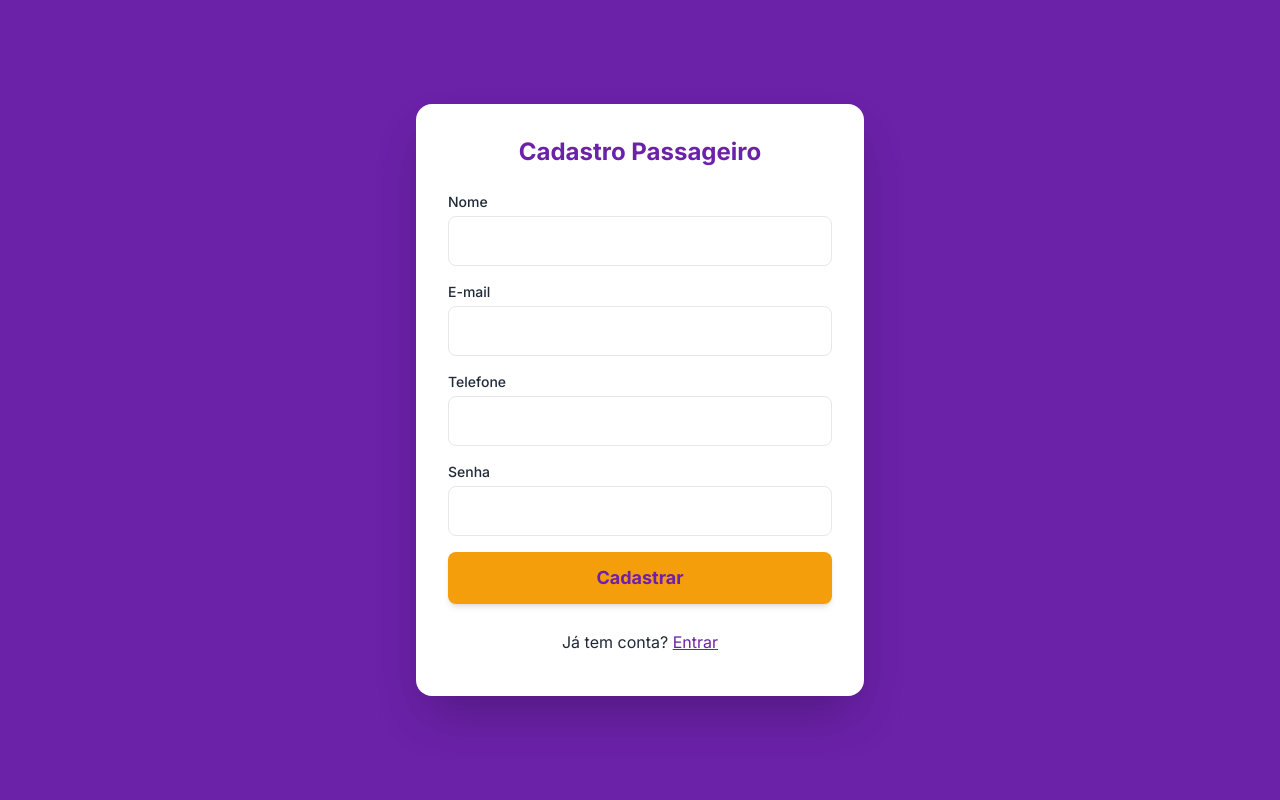
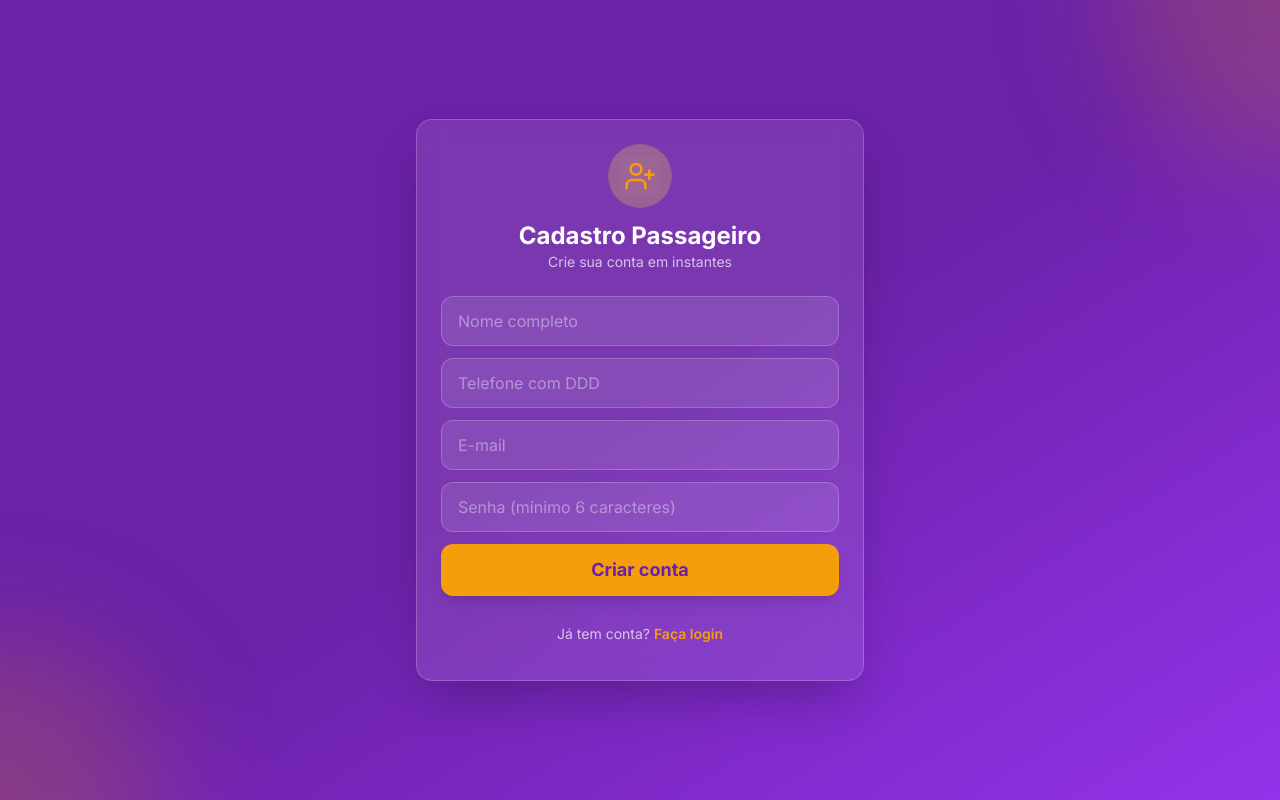
Before and after one commit to izakeobaleva/obaleva-app, a React (Vite) app: page /register/passenger in a window 1280 px wide. Built offline with nearby package versions, Linux system fonts and the light colour scheme.

Commit message:
[dyad] wrote 4 file(s) + extra files edited outside of Dyad

```diff
--- a/src/pages/RegisterDriver.tsx
+++ b/src/pages/RegisterDriver.tsx
@@ -2,8 +2,10 @@ import { useState } from 'react'
 import { useNavigate } from 'react-router-dom'
 import { supabase } from '../lib/supabaseClient'
 import { UploadFile } from '../components/UploadFile'
-import { uploadFile, uploadMultipleFiles } from '../lib/uploadHelpers'
+import { uploadMultipleFiles } from '../lib/uploadHelpers'
+import { motion } from 'framer-motion'
 import { toast } from 'sonner'
+import { Truck, ArrowLeft, ArrowRight, Check } from 'lucide-react'
 
 export default function RegisterDriver() {
   const navigate = useNavigate()
@@ -117,107 +119,133 @@ export default function RegisterDriver() {
   const renderStepIndicator = () => (
     <div className="flex gap-2 mb-6">
       {[1, 2, 3, 4, 5].map(s => (
-        <div key={s} className={`flex-1 h-2 rounded-full ${step >= s ? 'bg-amarelo-oba' : 'bg-gray-200'}`} />
+        <motion.div
+          key={s}
+          animate={{ scale: step >= s ? 1 : 0.9 }}
+          className={`flex-1 h-2 rounded-full ${step >= s ? 'bg-amarelo-oba' : 'bg-white/20'}`}
+        />
       ))}
     </div>
   )
+
+  const inputClass = "w-full px-4 py-3 rounded-xl bg-white/10 border border-white/20 text-white placeholder-white/40 focus:outline-none focus:ring-2 focus:ring-amarelo-oba transition"
 
   const renderStep = () => {
     switch (step) {
       case 1:
         return (
-          <div className="space-y-4">
-            <h2 className="text-xl font-bold text-roxo-principal">📋 Dados Pessoais</h2>
-            <input type="text" placeholder="Nome completo" className="w-full p-3 border rounded-lg" value={form.nome_completo} onChange={e => updateForm({ nome_completo: e.target.value })} required />
-            <input type="text" placeholder="CPF (apenas números)" className="w-full p-3 border rounded-lg" value={form.cpf} onChange={e => updateForm({ cpf: e.target.value })} required />
-            <input type="date" className="w-full p-3 border rounded-lg" value={form.data_nascimento} onChange={e => updateForm({ data_nascimento: e.target.value })} required />
-            <input type="text" placeholder="RG" className="w-full p-3 border rounded-lg" value={form.rg} onChange={e => updateForm({ rg: e.target.value })} required />
-            <button onClick={nextStep} className="btn-amarelo w-full py-3 rounded-lg text-lg">Próximo →</button>
-          </div>
+          <motion.div key="step1" initial={{ opacity: 0, x: 20 }} animate={{ opacity: 1, x: 0 }} className="space-y-4">
+            <h2 className="text-xl font-bold text-white">📋 Dados Pessoais</h2>
+            <input type="text" placeholder="Nome completo" className={inputClass} value={form.nome_completo} onChange={e => updateForm({ nome_completo: e.target.value })} required />
+            <input type="text" placeholder="CPF (apenas números)" className={inputClass} value={form.cpf} onChange={e => updateForm({ cpf: e.target.value })} required />
+            <div className="relative">
+              <input type="date" className={`${inputClass} [color-scheme:dark]`} value={form.data_nascimento} onChange={e => updateForm({ data_nascimento: e.target.value })} required />
+            </div>
+            <input type="text" placeholder="RG" className={inputClass} value={form.rg} onChange={e => updateForm({ rg: e.target.value })} required />
+            <button onClick={nextStep} className="btn-amarelo w-full py-3 rounded-xl text-lg font-bold shadow-lg flex items-center justify-center gap-2">
+              Próximo <ArrowRight size={20} />
+            </button>
+          </motion.div>
         )
 
       case 2:
         return (
-          <div className="space-y-4">
-            <h2 className="text-xl font-bold text-roxo-principal">📞 Contato e Senha</h2>
-            <input type="tel" placeholder="Telefone (com DDD)" className="w-full p-3 border rounded-lg" value={form.telefone} onChange={e => updateForm({ telefone: e.target.value })} required />
-            <input type="email" placeholder="E-mail" className="w-full p-3 border rounded-lg" value={form.email} onChange={e => updateForm({ email: e.target.value })} required />
-            <input type="password" placeholder="Crie uma senha" className="w-full p-3 border rounded-lg" value={form.password} onChange={e => updateForm({ password: e.target.value })} required />
+          <motion.div key="step2" initial={{ opacity: 0, x: 20 }} animate={{ opacity: 1, x: 0 }} className="space-y-4">
+            <h2 className="text-xl font-bold text-white">📞 Contato e Senha</h2>
+            <input type="tel" placeholder="Telefone (com DDD)" className={inputClass} value={form.telefone} onChange={e => updateForm({ telefone: e.target.value })} required />
+            <input type="email" placeholder="E-mail" className={inputClass} value={form.email} onChange={e => updateForm({ email: e.target.value })} required />
+            <input type="password" placeholder="Crie uma senha" className={inputClass} value={form.password} onChange={e => updateForm({ password: e.target.value })} required />
             <UploadFile label="📄 Comprovante de residência" onUpload={(url) => updateForm({ comprovante_residencia_url: url })} />
             <div className="flex gap-2">
-              <button onClick={prevStep} className="bg-gray-500 text-white px-6 py-3 rounded-lg">← Voltar</button>
-              <button onClick={nextStep} className="btn-amarelo flex-1 py-3 rounded-lg">Próximo →</button>
+              <button onClick={prevStep} className="flex-1 bg-white/10 backdrop-blur border border-white/20 rounded-xl px-4 py-3 text-white hover:bg-white/20 transition flex items-center justify-center gap-2">
+                <ArrowLeft size={20} /> Voltar
+              </button>
+              <button onClick={nextStep} className="flex-1 btn-amarelo py-3 rounded-xl font-bold shadow-lg flex items-center justify-center gap-2">
+                Próximo <ArrowRight size={20} />
+              </button>
             </div>
-          </div>
+          </motion.div>
         )
 
       case 3:
         return (
-          <div className="space-y-4">
-            <h2 className="text-xl font-bold text-roxo-principal">🚗 Habilitação (CNH)</h2>
-            <input type="text" placeholder="Número da CNH" className="w-full p-3 border rounded-lg" value={form.cnh_numero} onChange={e => updateForm({ cnh_numero: e.target.value })} required />
-            <input type="text" placeholder="Categoria (ex: A, B, AB)" className="w-full p-3 border rounded-lg" value={form.cnh_categoria} onChange={e => updateForm({ cnh_categoria: e.target.value })} required />
-            <input type="month" className="w-full p-3 border rounded-lg" value={form.cnh_validade} onChange={e => updateForm({ cnh_validade: e.target.value })} required />
+          <motion.div key="step3" initial={{ opacity: 0, x: 20 }} animate={{ opacity: 1, x: 0 }} className="space-y-4">
+            <h2 className="text-xl font-bold text-white">🚗 Habilitação (CNH)</h2>
+            <input type="text" placeholder="Número da CNH" className={inputClass} value={form.cnh_numero} onChange={e => updateForm({ cnh_numero: e.target.value })} required />
+            <input type="text" placeholder="Categoria (ex: A, B, AB)" className={inputClass} value={form.cnh_categoria} onChange={e => updateForm({ cnh_categoria: e.target.value })} required />
+            <div className="relative">
+              <input type="month" className={`${inputClass} [color-scheme:dark]`} value={form.cnh_validade} onChange={e => updateForm({ cnh_validade: e.target.value })} required />
+            </div>
             <UploadFile label="📸 Foto da CNH (frente)" onUpload={(url) => updateForm({ cnh_frente_url: url })} />
             <UploadFile label="📸 Foto da CNH (verso)" onUpload={(url) => updateForm({ cnh_verso_url: url })} />
             <div className="flex gap-2">
-              <button onClick={prevStep} className="bg-gray-500 text-white px-6 py-3 rounded-lg">← Voltar</button>
-              <button onClick={nextStep} className="btn-amarelo flex-1 py-3 rounded-lg">Próximo →</button>
+              <button onClick={prevStep} className="flex-1 bg-white/10 backdrop-blur border border-white/20 rounded-xl px-4 py-3 text-white hover:bg-white/20 transition flex items-center justify-center gap-2">
+                <ArrowLeft size={20} /> Voltar
+              </button>
+              <button onClick={nextStep} className="flex-1 btn-amarelo py-3 rounded-xl font-bold shadow-lg flex items-center justify-center gap-2">
+                Próximo <ArrowRight size={20} />
+              </button>
             </div>
-          </div>
+          </motion.div>
         )
 
       case 4:
         return (
-          <div className="space-y-4">
-            <h2 className="text-xl font-bold text-roxo-principal">🚙 Dados do Veículo</h2>
-            <input type="text" placeholder="Placa" className="w-full p-3 border rounded-lg uppercase" value={form.placa} onChange={e => updateForm({ placa: e.target.value })} required />
-            <input type="text" placeholder="Modelo (ex: Fiat Uno)" className="w-full p-3 border rounded-lg" value={form.modelo} onChange={e => updateForm({ modelo: e.target.value })} required />
-            <input type="text" placeholder="Ano" className="w-full p-3 border rounded-lg" value={form.ano} onChange={e => updateForm({ ano: e.target.value })} required />
-            <input type="text" placeholder="Cor" className="w-full p-3 border rounded-lg" value={form.cor} onChange={e => updateForm({ cor: e.target.value })} required />
-            <select className="w-full p-3 border rounded-lg" value={form.categoria_veiculo} onChange={e => updateForm({ categoria_veiculo: e.target.value as 'carro' | 'moto' })} required>
-              <option value="">Categoria do veículo</option>
-              <option value="carro">🚗 Carro</option>
-              <option value="moto">🏍️ Moto</option>
+          <motion.div key="step4" initial={{ opacity: 0, x: 20 }} animate={{ opacity: 1, x: 0 }} className="space-y-4">
+            <h2 className="text-xl font-bold text-white">🚙 Dados do Veículo</h2>
+            <input type="text" placeholder="Placa" className={`${inputClass} uppercase`} value={form.placa} onChange={e => updateForm({ placa: e.target.value })} required />
+            <input type="text" placeholder="Modelo (ex: Fiat Uno)" className={inputClass} value={form.modelo} onChange={e => updateForm({ modelo: e.target.value })} required />
+            <input type="text" placeholder="Ano" className={inputClass} value={form.ano} onChange={e => updateForm({ ano: e.target.value })} required />
+            <input type="text" placeholder="Cor" className={inputClass} value={form.cor} onChange={e => updateForm({ cor: e.target.value })} required />
+            <select className={inputClass} value={form.categoria_veiculo} onChange={e => updateForm({ categoria_veiculo: e.target.value as 'carro' | 'moto' })} required>
+              <option value="" className="text-gray-800">Categoria do veículo</option>
+              <option value="carro" className="text-gray-800">🚗 Carro</option>
+              <option value="moto" className="text-gray-800">🏍️ Moto</option>
             </select>
             <UploadFile label="📄 CRLV (foto)" onUpload={(url) => updateForm({ crlv_url: url })} />
             <div>
-              <label className="block mb-1 font-medium">📸 Fotos do veículo (máx 5)</label>
-              <input type="file" multiple accept="image/*" onChange={handleUploadFotosVeiculo} className="w-full p-3 border rounded-lg" />
+              <label className="block text-white/80 text-sm font-medium mb-1">📸 Fotos do veículo (máx 5)</label>
+              <input type="file" multiple accept="image/*" onChange={handleUploadFotosVeiculo} className="w-full px-4 py-3 rounded-xl bg-white/10 border border-white/20 text-white file:mr-3 file:py-2 file:px-4 file:rounded-lg file:border-0 file:bg-amarelo-oba file:text-roxo-principal file:font-bold file:text-sm" />
               {form.fotos_veiculo.length > 0 && (
                 <div className="flex gap-2 mt-2 flex-wrap">
                   {form.fotos_veiculo.map((url, i) => (
-                    <img key={i} src={url} alt={`Foto ${i+1}`} className="w-16 h-16 object-cover rounded" />
+                    <img key={i} src={url} alt={`Foto ${i+1}`} className="w-16 h-16 object-cover rounded-lg border border-white/20" />
                   ))}
                 </div>
               )}
             </div>
             <div className="flex gap-2">
-              <button onClick={prevStep} className="bg-gray-500 text-white px-6 py-3 rounded-lg">← Voltar</button>
-              <button onClick={nextStep} className="btn-amarelo flex-1 py-3 rounded-lg">Próximo →</button>
+              <button onClick={prevStep} className="flex-1 bg-white/10 backdrop-blur border border-white/20 rounded-xl px-4 py-3 text-white hover:bg-white/20 transition flex items-center justify-center gap-2">
+                <ArrowLeft size={20} /> Voltar
+              </button>
+              <button onClick={nextStep} className="flex-1 btn-amarelo py-3 rounded-xl font-bold shadow-lg flex items-center justify-center gap-2">
+                Próximo <ArrowRight size={20} />
+              </button>
             </div>
-          </div>
+          </motion.div>
         )
 
       case 5:
         return (
-          <div className="space-y-4">
-            <h2 className="text-xl font-bold text-roxo-principal">💰 Seguro e Pagamento</h2>
+          <motion.div key="step5" initial={{ opacity: 0, x: 20 }} animate={{ opacity: 1, x: 0 }} className="space-y-4">
+            <h2 className="text-xl font-bold text-white">💰 Seguro e Pagamento</h2>
             <UploadFile label="📄 Apólice de seguro (foto)" onUpload={(url) => updateForm({ seguro_apolice_url: url })} />
-            <input type="text" placeholder="Chave PIX (CPF, e-mail ou telefone)" className="w-full p-3 border rounded-lg" value={form.pix} onChange={e => updateForm({ pix: e.target.value })} required />
-            <div className="bg-gray-50 p-4 rounded-lg">
-              <h3 className="font-bold mb-2">📝 Resumo do cadastro</h3>
-              <p className="text-sm">Nome: {form.nome_completo}</p>
-              <p className="text-sm">E-mail: {form.email}</p>
-              <p className="text-sm">Veículo: {form.modelo} - {form.placa}</p>
+            <input type="text" placeholder="Chave PIX (CPF, e-mail ou telefone)" className={inputClass} value={form.pix} onChange={e => updateForm({ pix: e.target.value })} required />
+            <div className="bg-white/10 backdrop-blur rounded-xl p-4 border border-white/20">
+              <h3 className="font-bold text-white mb-2">📝 Resumo do cadastro</h3>
+              <p className="text-sm text-white/70">Nome: {form.nome_completo}</p>
+              <p className="text-sm text-white/70">E-mail: {form.email}</p>
+              <p className="text-sm text-white/70">Veículo: {form.modelo} - {form.placa}</p>
             </div>
             <div className="flex gap-2">
-              <button onClick={prevStep} className="bg-gray-500 text-white px-6 py-3 rounded-lg">← Voltar</button>
-              <button onClick={handleSubmit} disabled={loading} className="btn-amarelo flex-1 py-3 rounded-lg text-lg">
-                {loading ? 'Enviando...' : '✅ Finalizar Cadastro'}
+              <button onClick={prevStep} className="flex-1 bg-white/10 backdrop-blur border border-white/20 rounded-xl px-4 py-3 text-white hover:bg-white/20 transition flex items-center justify-center gap-2">
+                <ArrowLeft size={20} /> Voltar
+              </button>
+              <button onClick={handleSubmit} disabled={loading} className="flex-1 btn-amarelo py-3 rounded-xl font-bold text-lg shadow-lg flex items-center justify-center gap-2 disabled:opacity-50">
+                {loading ? 'Enviando...' : <><Check size={20} /> Finalizar</>}
               </button>
             </div>
-          </div>
+          </motion.div>
         )
 
       default:
@@ -226,13 +254,40 @@ export default function RegisterDriver() {
   }
 
   return (
-    <div className="min-h-screen bg-roxo-principal flex items-center justify-center p-4">
-      <div className="bg-white p-8 rounded-2xl shadow-2xl w-full max-w-lg">
-        <h1 className="text-3xl font-bold text-roxo-principal text-center mb-6">Cadastro Motorista</h1>
+    <div className="min-h-screen relative overflow-hidden bg-gradient-to-br from-roxo-principal via-purple-800 to-purple-600 flex items-center justify-center p-4">
+      <div className="absolute inset-0 overflow-hidden">
+        <div className="absolute -top-40 -right-40 w-80 h-80 bg-amarelo-oba/20 rounded-full blur-3xl" />
+        <div className="absolute -bottom-40 -left-40 w-80 h-80 bg-amarelo-oba/20 rounded-full blur-3xl" />
+      </div>
+
+      <motion.div
+        initial={{ opacity: 0, y: 30 }}
+        animate={{ opacity: 1, y: 0 }}
+        transition={{ duration: 0.6 }}
+        className="relative z-10 w-full max-w-lg backdrop-blur-md bg-white/10 rounded-2xl shadow-2xl border border-white/20 p-6"
+      >
+        <div className="text-center mb-4">
+          <motion.div
+            initial={{ scale: 0.8 }}
+            animate={{ scale: 1 }}
+            className="inline-flex items-center justify-center w-16 h-16 rounded-full bg-yellow-400/20 backdrop-blur mb-3"
+          >
+            <Truck className="w-8 h-8 text-amarelo-oba" />
+          </motion.div>
+          <h2 className="text-2xl font-bold text-white">Cadastro Motorista</h2>
+          <p className="text-white/70 text-sm">Etapa {step} de 5</p>
+        </div>
+
         {renderStepIndicator()}
-        <p className="text-sm text-gray-500 text-center mb-4">Etapa {step} de 5</p>
         {renderStep()}
-      </div>
+
+        <p className="text-center text-white/70 text-sm mt-4">
+          Já tem conta?{' '}
+          <button onClick={() => navigate('/')} className="text-amarelo-oba font-semibold hover:underline">
+            Faça login
+          </button>
+        </p>
+      </motion.div>
     </div>
   )
 }
--- a/src/pages/RegisterPassenger.tsx
+++ b/src/pages/RegisterPassenger.tsx
@@ -1,7 +1,9 @@
 import { useState } from 'react'
 import { useNavigate } from 'react-router-dom'
 import { supabase } from '../lib/supabaseClient'
+import { motion } from 'framer-motion'
 import { toast } from 'sonner'
+import { UserPlus } from 'lucide-react'
 
 export default function RegisterPassenger() {
   const navigate = useNavigate()
@@ -31,34 +33,81 @@ export default function RegisterPassenger() {
   }
 
   return (
-    <div className="min-h-screen bg-roxo-principal flex items-center justify-center p-4">
-      <div className="bg-white p-8 rounded-2xl shadow-2xl w-full max-w-md">
-        <h1 className="text-2xl font-bold text-roxo-principal text-center mb-6">Cadastro Passageiro</h1>
-        <form onSubmit={handleRegister} className="space-y-4">
-          <div>
-            <label className="block text-sm font-medium mb-1">Nome</label>
-            <input type="text" required className="w-full p-3 border rounded-lg" value={nome} onChange={e => setNome(e.target.value)} />
-          </div>
-          <div>
-            <label className="block text-sm font-medium mb-1">E-mail</label>
-            <input type="email" required className="w-full p-3 border rounded-lg" value={email} onChange={e => setEmail(e.target.value)} />
-          </div>
-          <div>
-            <label className="block text-sm font-medium mb-1">Telefone</label>
-            <input type="tel" required className="w-full p-3 border rounded-lg" value={telefone} onChange={e => setTelefone(e.target.value)} />
-          </div>
-          <div>
-            <label className="block text-sm font-medium mb-1">Senha</label>
-            <input type="password" required className="w-full p-3 border rounded-lg" value={password} onChange={e => setPassword(e.target.value)} />
-          </div>
-          <button type="submit" disabled={loading} className="btn-amarelo w-full py-3 rounded-lg text-lg">
-            {loading ? 'Cadastrando...' : 'Cadastrar'}
+    <div className="min-h-screen relative overflow-hidden bg-gradient-to-br from-roxo-principal via-purple-800 to-purple-600 flex items-center justify-center p-4">
+      <div className="absolute inset-0 overflow-hidden">
+        <div className="absolute -top-40 -right-40 w-80 h-80 bg-amarelo-oba/20 rounded-full blur-3xl" />
+        <div className="absolute -bottom-40 -left-40 w-80 h-80 bg-amarelo-oba/20 rounded-full blur-3xl" />
+      </div>
+
+      <motion.div
+        initial={{ opacity: 0, y: 30 }}
+        animate={{ opacity: 1, y: 0 }}
+        transition={{ duration: 0.6 }}
+        className="relative z-10 w-full max-w-md backdrop-blur-md bg-white/10 rounded-2xl shadow-2xl border border-white/20 p-6"
+      >
+        <div className="text-center mb-6">
+          <motion.div
+            initial={{ scale: 0.8 }}
+            animate={{ scale: 1 }}
+            className="inline-flex items-center justify-center w-16 h-16 rounded-full bg-yellow-400/20 backdrop-blur mb-3"
+          >
+            <UserPlus className="w-8 h-8 text-amarelo-oba" />
+          </motion.div>
+          <h2 className="text-2xl font-bold text-white">Cadastro Passageiro</h2>
+          <p className="text-white/70 text-sm">Crie sua conta em instantes</p>
+        </div>
+
+        <form onSubmit={handleRegister} className="space-y-3">
+          <input
+            type="text"
+            placeholder="Nome completo"
+            className="w-full px-4 py-3 rounded-xl bg-white/10 border border-white/20 text-white placeholder-white/40 focus:outline-none focus:ring-2 focus:ring-amarelo-oba transition"
+            value={nome}
+            onChange={e => setNome(e.target.value)}
+            required
+          />
+          <input
+            type="tel"
+            placeholder="Telefone com DDD"
+            className="w-full px-4 py-3 rounded-xl bg-white/10 border border-white/20 text-white placeholder-white/40 focus:outline-none focus:ring-2 focus:ring-amarelo-oba transition"
+            value={telefone}
+            onChange={e => setTelefone(e.target.value)}
+            required
+          />
+          <input
+            type="email"
+            placeholder="E-mail"
+            className="w-full px-4 py-3 rounded-xl bg-white/10 border border-white/20 text-white placeholder-white/40 focus:outline-none focus:ring-2 focus:ring-amarelo-oba transition"
+            value={email}
+            onChange={e => setEmail(e.target.value)}
+            required
+          />
+          <input
+            type="password"
+            placeholder="Senha (mínimo 6 caracteres)"
+            className="w-full px-4 py-3 rounded-xl bg-white/10 border border-white/20 text-white placeholder-white/40 focus:outline-none focus:ring-2 focus:ring-amarelo-oba transition"
+            value={password}
+            onChange={e => setPassword(e.target.value)}
+            required
+          />
+
+          <motion.button
+            whileTap={{ scale: 0.98 }}
+            type="submit"
+            disabled={loading}
+            className="btn-amarelo w-full py-3 rounded-xl font-bold text-lg shadow-lg hover:shadow-xl transition disabled:opacity-50"
+          >
+            {loading ? 'Cadastrando...' : 'Criar conta'}
+          </motion.button>
+        </form>
+
+        <p className="text-center text-white/70 text-sm mt-4">
+          Já tem conta?{' '}
+          <button onClick={() => navigate('/')} className="text-amarelo-oba font-semibold hover:underline">
+            Faça login
           </button>
-        </form>
-        <p className="text-center mt-4">
-          Já tem conta? <button onClick={() => navigate('/')} className="text-roxo-principal underline">Entrar</button>
         </p>
-      </div>
+      </motion.div>
     </div>
   )
 }
```
Also changed, not shown: src/components/UploadFile.tsx (+9 -4 lines), src/pages/AdminDashboard.tsx (+33 -9 lines), .dyad/screenshot/7c77a708fea9b39aaeba515e99372650572022e1.png (added).
